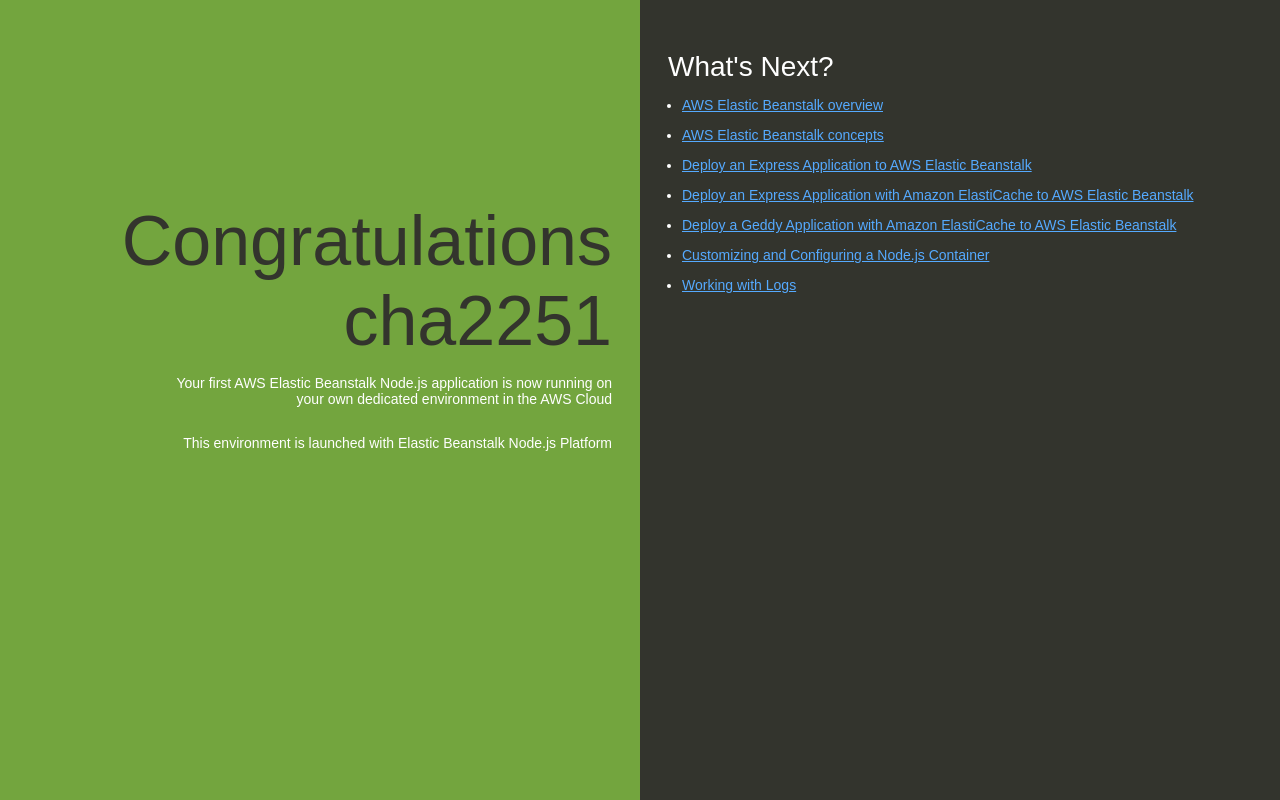
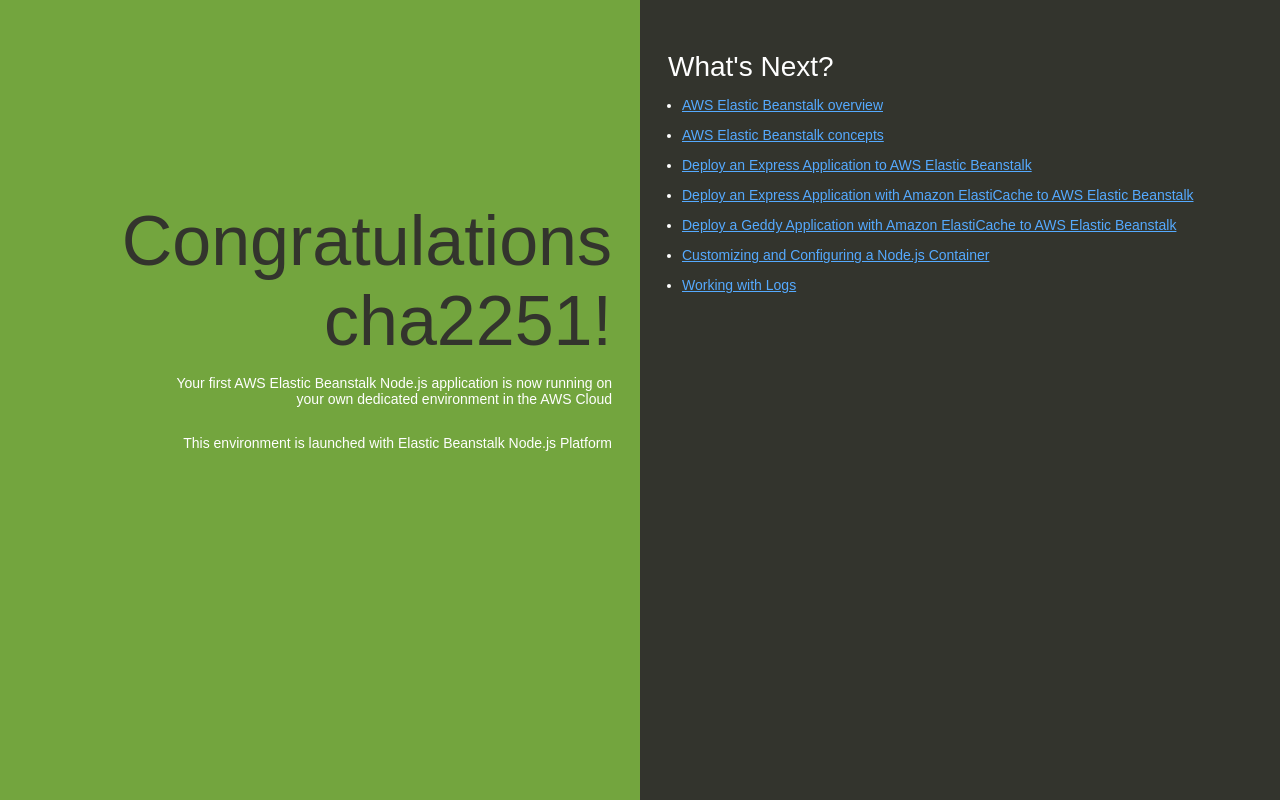
Before and after one commit to cha2251/EBSTest, a website: page index.html in a window 1280 px wide. Drawn offline with Linux system fonts and the light colour scheme.

Commit message:
Code change

```diff
--- a/index.html
+++ b/index.html
@@ -74,7 +74,7 @@
   </head>
   <body>
     <div class="textColumn">
-      <h1>Congratulations cha2251</h1>
+      <h1>Congratulations cha2251!</h1>
       <p>Your first AWS Elastic Beanstalk Node.js application is now running on your own dedicated environment in the AWS Cloud</p>
       <p>This environment is launched with Elastic Beanstalk Node.js Platform</p>
     </div>
```
